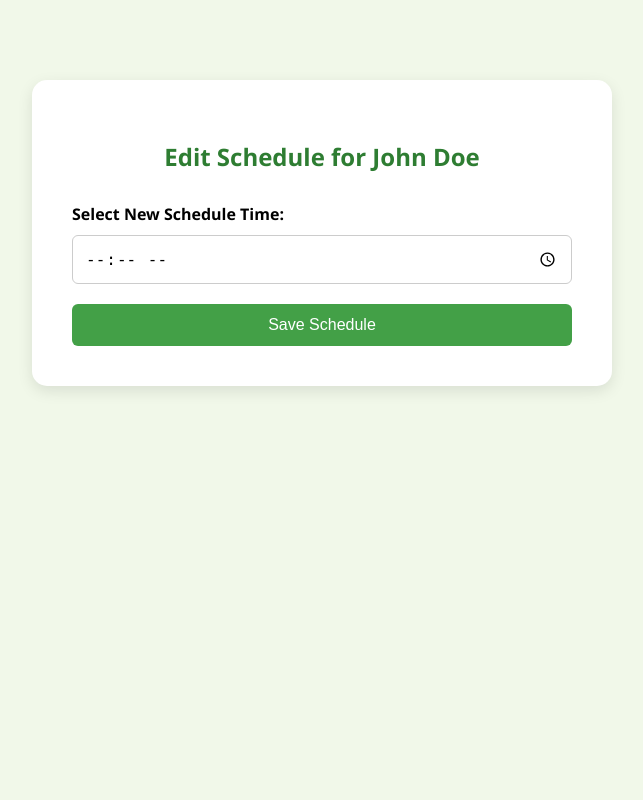
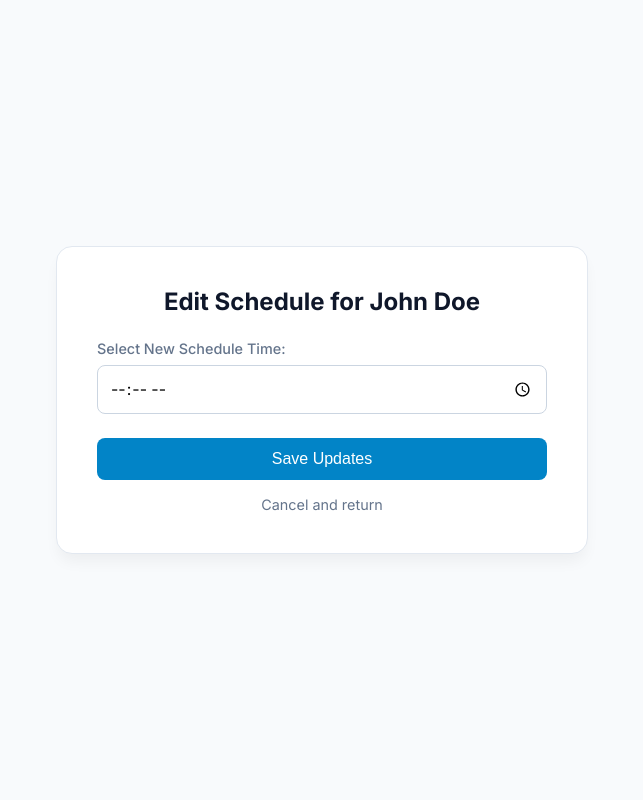
Before and after one commit to ahlenson/Yacapsule, a Flask app: page /edit_schedule/36 in a window 1280 px wide. Shown: the whole page, without its empty margins (318-961 px from the left). Run offline with Flask 3, Linux system fonts and the light colour scheme; a user stored in the database is signed in; data comes from the database, SQL or seed files in the repository.

Commit message:
Update edit_schedule.html

```diff
--- a/templates/edit_schedule.html
+++ b/templates/edit_schedule.html
@@ -3,54 +3,81 @@
 <head>
     <meta charset="UTF-8">
     <title>Edit Patient Schedule</title>
+    <link rel="preconnect" href="https://fonts.googleapis.com">
+    <link rel="preconnect" href="https://fonts.gstatic.com" crossorigin>
+    <link href="https://fonts.googleapis.com/css2?family=Inter:wght@400;500;600;700&display=swap" rel="stylesheet">
     <style>
         body {
-            font-family: 'Segoe UI', Tahoma, Geneva, Verdana, sans-serif;
-            background: #f1f8e9;
+            font-family: 'Inter', sans-serif;
+            background: #f8fafc;
             margin: 0;
             padding: 0;
+            display: flex;
+            justify-content: center;
+            align-items: center;
+            height: 100vh;
         }
         .container {
             background: white;
-            padding: 40px;
-            max-width: 500px;
-            margin: 80px auto;
-            border-radius: 15px;
-            box-shadow: 0 5px 15px rgba(0,0,0,0.1);
+            padding: 2.5rem;
+            width: 100%;
+            max-width: 450px;
+            border-radius: 1rem;
+            border: 1px solid #e2e8f0;
+            box-shadow: 0 10px 15px -3px rgba(0,0,0,0.05);
         }
         h2 {
+            font-size: 1.5rem;
+            font-weight: 700;
+            color: #0f172a;
+            margin: 0 0 1.5rem 0;
             text-align: center;
-            color: #2e7d32;
-            margin-bottom: 30px;
         }
         label {
-            font-weight: bold;
+            font-weight: 500;
+            font-size: 0.9rem;
+            color: #64748b;
             display: block;
-            margin-bottom: 10px;
+            margin-bottom: 0.5rem;
         }
         input[type="time"] {
             width: 100%;
-            padding: 12px;
-            font-size: 16px;
-            border: 1px solid #ccc;
-            border-radius: 6px;
+            padding: 0.75rem;
+            font-family: 'Inter', sans-serif;
+            font-size: 1rem;
+            border: 1px solid #cbd5e1;
+            border-radius: 0.5rem;
             box-sizing: border-box;
+            margin-bottom: 1.5rem;
+        }
+        input[type="time"]:focus {
+            outline: none;
+            border-color: #0284c7;
+            box-shadow: 0 0 0 4px rgba(2, 132, 199, 0.1);
         }
         button {
             display: block;
             width: 100%;
-            padding: 12px;
-            background-color: #43a047;
+            padding: 0.75rem;
+            background-color: #0284c7;
             color: white;
             border: none;
-            border-radius: 6px;
-            font-size: 16px;
-            margin-top: 20px;
+            border-radius: 0.5rem;
+            font-size: 1rem;
+            font-weight: 500;
             cursor: pointer;
+            transition: background 0.2s ease;
         }
-        button:hover {
-            background-color: #388e3c;
+        button:hover { background-color: #0369a1; }
+        .back-link {
+            display: block;
+            text-align: center;
+            margin-top: 1rem;
+            font-size: 0.9rem;
+            color: #64748b;
+            text-decoration: none;
         }
+        .back-link:hover { color: #0284c7; }
     </style>
 </head>
 <body>
@@ -59,9 +86,10 @@
         <form method="POST">
             <label for="new_schedule_time">Select New Schedule Time:</label>
             <input type="time" id="new_schedule_time" name="new_schedule_time"
-       value="{{ schedule_time.strftime('%H:%M:%S') if schedule_time else '' }}" required>
-            <button type="submit">Save Schedule</button>
+                   value="{{ schedule_time.strftime('%H:%M:%S') if schedule_time else '' }}" required>
+            <button type="submit">Save Updates</button>
         </form>
+        <a href="/patients" class="back-link">Cancel and return</a>
     </div>
 </body>
 </html>
```
